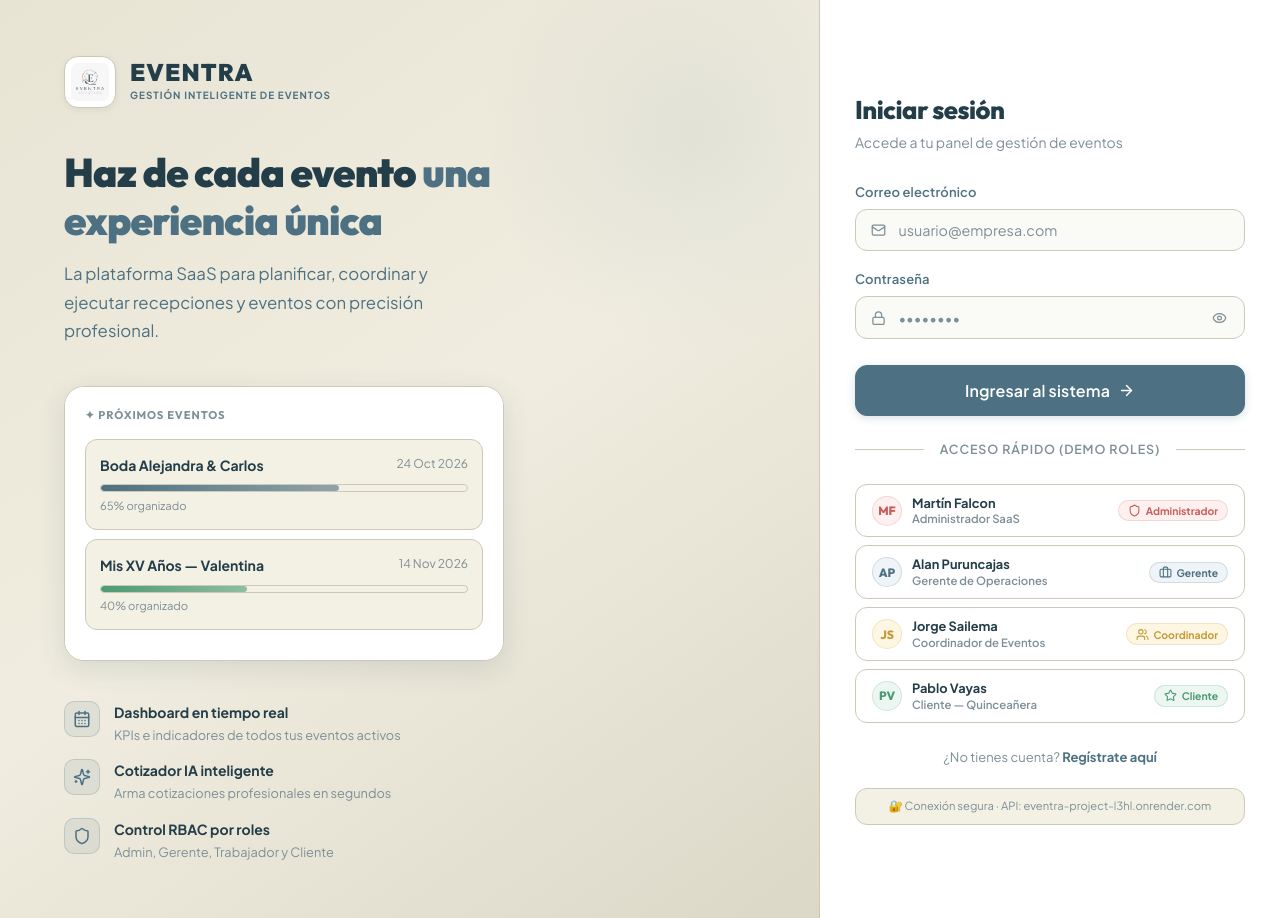
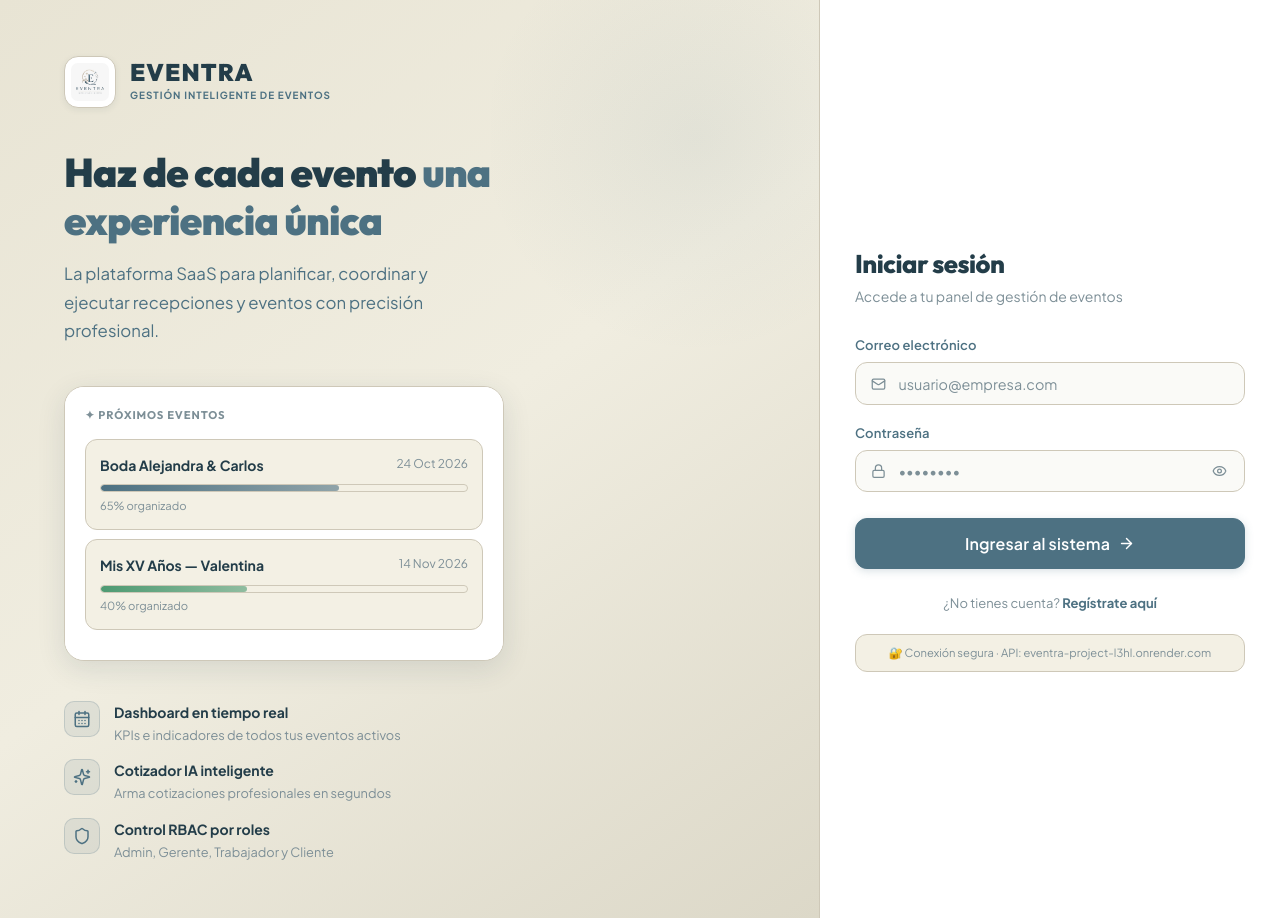
Before and after one commit to Alan-Cuenca/Eventra_Project, a React (Vite) app in the folder frontend/: page /login in a window 1280 px wide. Built offline with nearby package versions, Linux system fonts and the light colour scheme.

Commit message:
refactor: Eliminación de modo demo y estandarización de iconografía lineal

```diff
--- a/frontend/src/context/AuthContext.jsx
+++ b/frontend/src/context/AuthContext.jsx
@@ -1,6 +1,6 @@
 import React, { createContext, useContext, useState, useEffect } from 'react';
 import { authService } from '../services/authService';
-import { ROLES, ROLES_CONFIG, DEMO_USERS } from '../services/mockData';
+import { ROLES, ROLES_CONFIG } from '../services/mockData';
 
 const AuthContext = createContext(null);
 
@@ -36,19 +36,6 @@ export const AuthProvider = ({ children }) => {
     setToken(null);
   };
 
-  // Función utilitaria para conmutar rápidamente de rol en modo demo
-  const switchDemoRole = (rolId) => {
-    const targetUser = DEMO_USERS.find((u) => u.rol_id === rolId) || DEMO_USERS[0];
-    const mockToken = `mock-token-demo-${rolId}-${Date.now()}`;
-    const { password: _, ...userData } = targetUser;
-
-    localStorage.setItem('token', mockToken);
-    localStorage.setItem('eventra_user', JSON.stringify(userData));
-
-    setUser(userData);
-    setToken(mockToken);
-  };
-
   const currentRoleConfig = user?.rol_id ? ROLES_CONFIG[user.rol_id] : null;
 
   const value = {
@@ -64,7 +51,6 @@ export const AuthProvider = ({ children }) => {
     login,
     register,
     logout,
-    switchDemoRole,
   };
 
   return <AuthContext.Provider value={value}>{children}</AuthContext.Provider>;
--- a/frontend/src/layouts/DashboardLayout.jsx
+++ b/frontend/src/layouts/DashboardLayout.jsx
@@ -15,7 +15,6 @@ export const DashboardLayout = () => {
           <Outlet />
         </main>
       </div>
-      <RoleSwitcher />
       <ChatbotWidget />
     </div>
   );
--- a/frontend/src/pages/auth/Login.jsx
+++ b/frontend/src/pages/auth/Login.jsx
@@ -6,56 +6,11 @@
 import React, { useState } from 'react';
 import { useNavigate, Link } from 'react-router-dom';
 import { useAuth } from '../../context/AuthContext';
-import { DEMO_USERS, ROLES } from '../../services/mockData';
 import {
   Lock, Mail, ArrowRight, Eye, EyeOff, Loader2,
-  CalendarDays, Star, Shield, Briefcase, Users, Sparkles,
+  CalendarDays, Shield, Sparkles, AlertCircle,
 } from 'lucide-react';
 import logoImg from '../../assets/logo.png';
-
-// Configuración visual de cada rol demo
-const DEMO_ROLES = [
-  {
-    rol_id: ROLES.ADMIN,
-    nombre: 'Martín Falcon',
-    cargo: 'Administrador SaaS',
-    initials: 'MF',
-    color: '#C95C5C',
-    bg: '#fff0f0',
-    icon: <Shield size={13} />,
-    dest: '/dashboard',
-  },
-  {
-    rol_id: ROLES.GERENTE,
-    nombre: 'Alan Puruncajas',
-    cargo: 'Gerente de Operaciones',
-    initials: 'AP',
-    color: '#4D7182',
-    bg: '#eef4f7',
-    icon: <Briefcase size={13} />,
-    dest: '/dashboard',
-  },
-  {
-    rol_id: ROLES.TRABAJADOR,
-    nombre: 'Jorge Sailema',
-    cargo: 'Coordinador de Eventos',
-    initials: 'JS',
-    color: '#C49A3A',
-    bg: '#fdf6e3',
-    icon: <Users size={13} />,
-    dest: '/dashboard',
-  },
-  {
-    rol_id: ROLES.CLIENTE,
-    nombre: 'Pablo Vayas',
-    cargo: 'Cliente — Quinceañera',
-    initials: 'PV',
-    color: '#4D9A72',
-    bg: '#edf7f2',
-    icon: <Star size={13} />,
-    dest: '/portal-cliente',
-  },
-];
 
 const FEATURES = [
   {
@@ -80,10 +35,9 @@ export const Login = () => {
   const [showPassword, setShowPassword] = useState(false);
   const [error, setError] = useState('');
   const [loading, setLoading] = useState(false);
-  const [demoLoading, setDemoLoading] = useState(null); // rol_id loading
 
   const navigate = useNavigate();
-  const { login, switchDemoRole } = useAuth();
+  const { login } = useAuth();
 
   const handleChange = (e) =>
     setFormData((prev) => ({ ...prev, [e.target.name]: e.target.value }));
@@ -107,20 +61,6 @@ export const Login = () => {
       );
     } finally {
       setLoading(false);
-    }
-  };
-
-  // ── Acceso rápido Demo Roles ────────────────────────────────────────────────
-  const handleDemoLogin = async (role) => {
-    setDemoLoading(role.rol_id);
-    try {
-      await switchDemoRole(role.rol_id);
-      setTimeout(() => {
-        navigate(role.dest, { replace: true });
-        setDemoLoading(null);
-      }, 350);
-    } catch {
-      setDemoLoading(null);
     }
   };
 
@@ -348,7 +288,7 @@ export const Login = () => {
                 alignItems: 'flex-start',
               }}
             >
-              <span style={{ flexShrink: 0 }}>⚠️</span>
+              <AlertCircle size={16} style={{ flexShrink: 0, marginTop: '2px' }} />
               <span>{error}</span>
             </div>
           )}
@@ -461,70 +401,6 @@ export const Login = () => {
             </button>
           </form>
 
-          {/* Divisor */}
-          <div className="divider-text" style={{ margin: '1.5rem 0' }}>
-            Acceso rápido (Demo Roles)
-          </div>
-
-          {/* ── Sección crítica: 4 botones de roles demo ─────────────────── */}
-          <div
-            id="demo-roles-section"
-            style={{ display: 'flex', flexDirection: 'column', gap: '0.5rem' }}
-          >
-            {DEMO_ROLES.map((role) => (
-              <button
-                key={role.rol_id}
-                id={`demo-btn-${role.rol_id}`}
-                className="demo-role-btn"
-                onClick={() => handleDemoLogin(role)}
-                disabled={demoLoading !== null}
-                aria-label={`Ingresar como ${role.nombre}`}
-              >
-                {/* Avatar coloreado */}
-                <div
-                  className="demo-role-avatar"
-                  style={{ background: role.bg, color: role.color, border: `1px solid ${role.color}30` }}
-                >
-                  {demoLoading === role.rol_id ? (
-                    <Loader2 size={12} className="animate-spin" />
-                  ) : (
-                    role.initials
-                  )}
-                </div>
-
-                {/* Info */}
-                <div style={{ flex: 1, textAlign: 'left' }}>
-                  <div style={{ fontWeight: 700, fontSize: '0.8rem', color: 'var(--primary-dark)' }}>
-                    {role.nombre}
-                  </div>
-                  <div style={{ fontSize: '0.71rem', color: 'var(--text-muted)', marginTop: '0.05rem' }}>
-                    {role.cargo}
-                  </div>
-                </div>
-
-                {/* Badge de rol */}
-                <div
-                  style={{
-                    display: 'flex',
-                    alignItems: 'center',
-                    gap: '0.3rem',
-                    padding: '0.2rem 0.55rem',
-                    borderRadius: 'var(--radius-full)',
-                    background: role.bg,
-                    color: role.color,
-                    fontSize: '0.65rem',
-                    fontWeight: 700,
-                    border: `1px solid ${role.color}30`,
-                    whiteSpace: 'nowrap',
-                  }}
-                >
-                  {role.icon}
-                  {role.cargo.split('—')[0].trim().split(' ')[0]}
-                </div>
-              </button>
-            ))}
-          </div>
-
           {/* Footer */}
           <div
             style={{
--- a/frontend/src/pages/auth/Registro.jsx
+++ b/frontend/src/pages/auth/Registro.jsx
@@ -11,10 +11,10 @@ import { Lock, Mail, User, Building2, ArrowRight, CheckCircle2, Loader2, Eye, Ey
 import logoImg from '../../assets/logo.png';
 
 const ROLES_OPCIONES = [
-  { value: 4, label: '🎉 Cliente', desc: 'Consulta y contrata servicios de eventos' },
-  { value: 3, label: '🛠️ Trabajador', desc: 'Personal operativo de la empresa' },
-  { value: 2, label: '💼 Gerente', desc: 'Gestiona eventos y personal' },
-  { value: 1, label: '👑 Administrador', desc: 'Acceso total al sistema' },
+  { value: 4, label: 'Cliente', desc: 'Consulta y contrata servicios de eventos' },
+  { value: 3, label: 'Trabajador', desc: 'Personal operativo de la empresa' },
+  { value: 2, label: 'Gerente', desc: 'Gestiona eventos y personal' },
+  { value: 1, label: 'Administrador', desc: 'Acceso total al sistema' },
 ];
 
 export const Registro = () => {
@@ -62,7 +62,7 @@ export const Registro = () => {
       let msg = 'Error inesperado. Intenta de nuevo.';
 
       if (err.status === 409) {
-        msg = '⚠️ Este correo ya está registrado. Intenta con otro o inicia sesión.';
+        msg = 'Este correo ya está registrado. Intenta con otro o inicia sesión.';
       } else if (err.status === 400) {
         msg = err.message || 'Completa todos los campos correctamente.';
       } else if (!err.status) {
--- a/frontend/src/pages/clients/ClienteForm.jsx
+++ b/frontend/src/pages/clients/ClienteForm.jsx
@@ -100,7 +100,7 @@ export const ClienteForm = () => {
       setTimeout(() => navigate('/clientes', { replace: true }), 1500);
     } catch (err) {
       let msg = 'Error inesperado. Intenta de nuevo.';
-      if (err.status === 409) msg = '⚠️ Ya existe un cliente registrado con ese email.';
+      if (err.status === 409) msg = 'Ya existe un cliente registrado con ese email.';
       else if (err.status === 400) msg = err.message || 'Completa los campos obligatorios.';
       else if (err.status === 404) msg = 'Cliente no encontrado o no pertenece a tu empresa.';
       else if (!err.status) msg = 'Sin conexión al servidor. Verifica tu red.';
--- a/frontend/src/pages/events/EventDetailPage.jsx
+++ b/frontend/src/pages/events/EventDetailPage.jsx
@@ -9,7 +9,7 @@ import { MOCK_EVENTOS } from '../../services/mockData';
 import {
   CalendarDays, Users, DollarSign, Check, X, Upload, Download,
   Clock, AlertCircle, CheckCircle2, FileText, History, ChevronLeft,
-  Plus, Trash2, Eye,
+  Plus, Trash2, Eye, User,
 } from 'lucide-react';
 
 // ── Tabs config ────────────────────────────────────────────────────────────
@@ -137,9 +137,10 @@ export const EventDetailPage = ({ eventoId: propId }) => {
             <Badge variant={evento.estado === 'Confirmado' ? 'success' : evento.estado === 'En preparación' ? 'primary' : 'warning'}>
               {evento.estado}
             </Badge>
-            <span style={{ fontSize: '0.8rem', color: 'var(--text-muted)' }}>#{evento.id}</span>
             <span style={{ fontSize: '0.8rem', color: 'var(--text-muted)' }}>·</span>
-            <span style={{ fontSize: '0.8rem', color: 'var(--text-muted)' }}>📅 {evento.fecha}</span>
+            <span style={{ fontSize: '0.8rem', color: 'var(--text-muted)', display: 'flex', alignItems: 'center', gap: '0.25rem' }}>
+              <CalendarDays size={14} /> {evento.fecha}
+            </span>
           </div>
         </div>
         <div style={{ display: 'flex', gap: '0.625rem', flexWrap: 'wrap' }}>
@@ -421,8 +422,8 @@ export const EventDetailPage = ({ eventoId: propId }) => {
                       {h.accion}
                     </div>
                     <div style={{ fontSize: '0.77rem', color: 'var(--text-muted)', display: 'flex', gap: '0.75rem', flexWrap: 'wrap' }}>
-                      <span>👤 {h.usuario}</span>
-                      <span>🕐 {h.fecha}</span>
+                      <span style={{ display: 'flex', alignItems: 'center', gap: '0.25rem' }}><User size={13} /> {h.usuario}</span>
+                      <span style={{ display: 'flex', alignItems: 'center', gap: '0.25rem' }}><Clock size={13} /> {h.fecha}</span>
                     </div>
                   </div>
                 </div>
```
Also changed, not shown: frontend/src/pages/clients/ClientsPage.jsx (+6 -6 lines), frontend/src/pages/dashboard/DashboardPage.jsx (+12 -8 lines).
